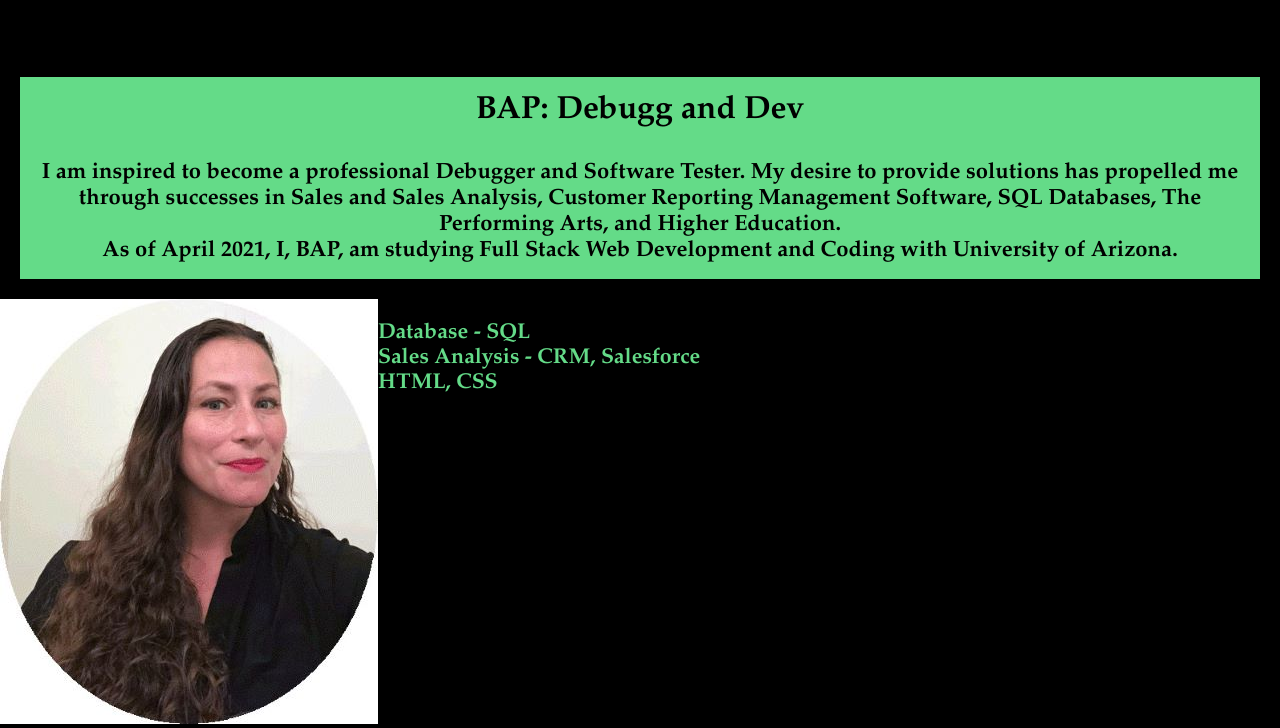
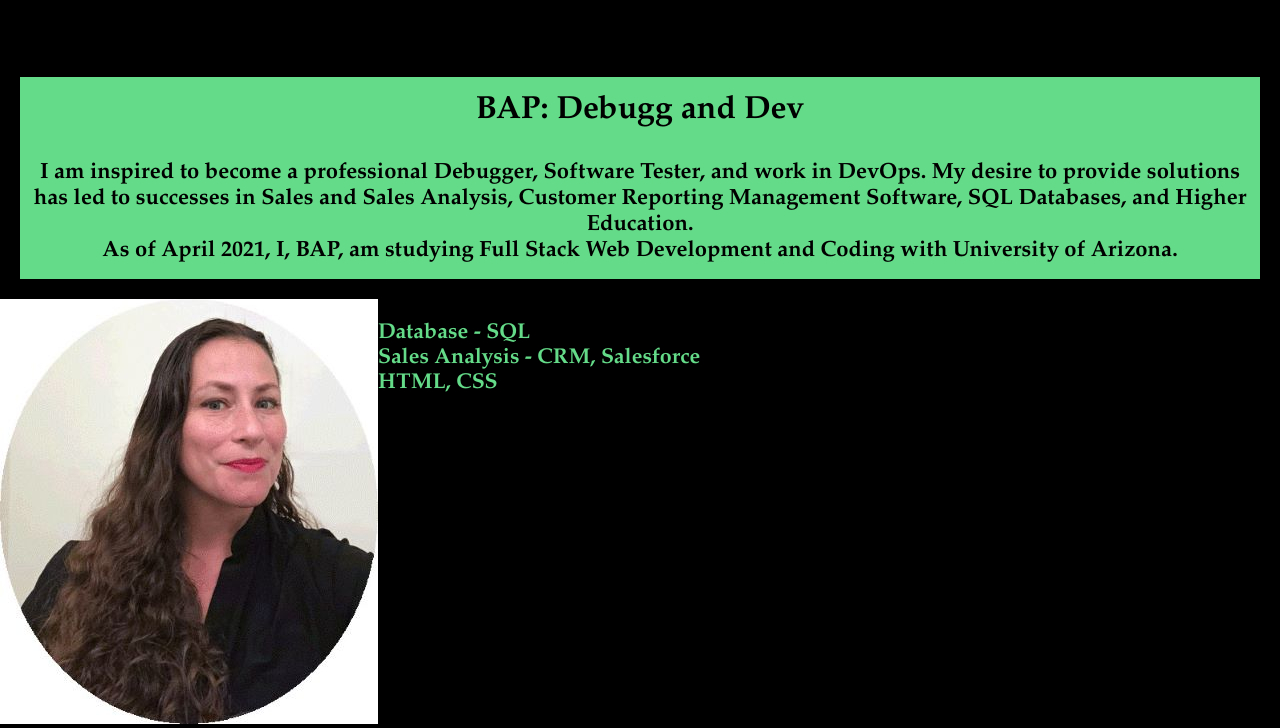
Before and after one commit to BethAnnP-Bx/personal-portfolio-hw-2, a plain HTML site: page index.html in a window 1280 px wide. Shown: the part 171-899 px from the top of the page. Drawn offline with Linux system fonts and the light colour scheme.

Commit message:
edited about me content

```diff
--- a/index.html
+++ b/index.html
@@ -29,7 +29,7 @@
       <article class="cool-subtitle">
           BAP: Debugg and Dev
           <h2 class="about-me">
-            <p>I am inspired to become a professional Debugger and Software Tester. My desire to provide solutions has propelled me through successes in Sales and Sales Analysis, Customer Reporting Management Software, SQL Databases, The Performing Arts, and Higher Education. </p>
+            <p>I am inspired to become a professional Debugger, Software Tester, and work in DevOps. My desire to provide solutions has led to successes in Sales and Sales Analysis, Customer Reporting Management Software, SQL Databases, and Higher Education. </p>
              <p>As of April 2021, I, BAP, am studying Full Stack Web Development and Coding with University of Arizona.
           </p>
       </article>
```
